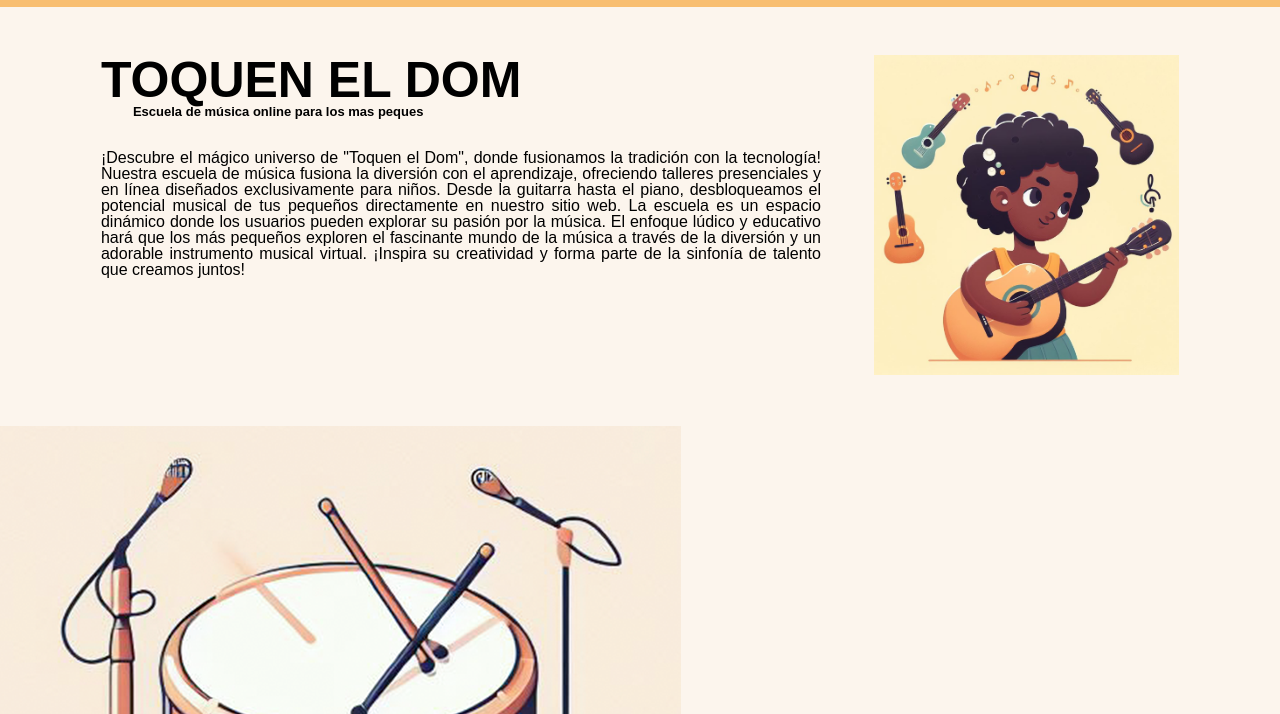
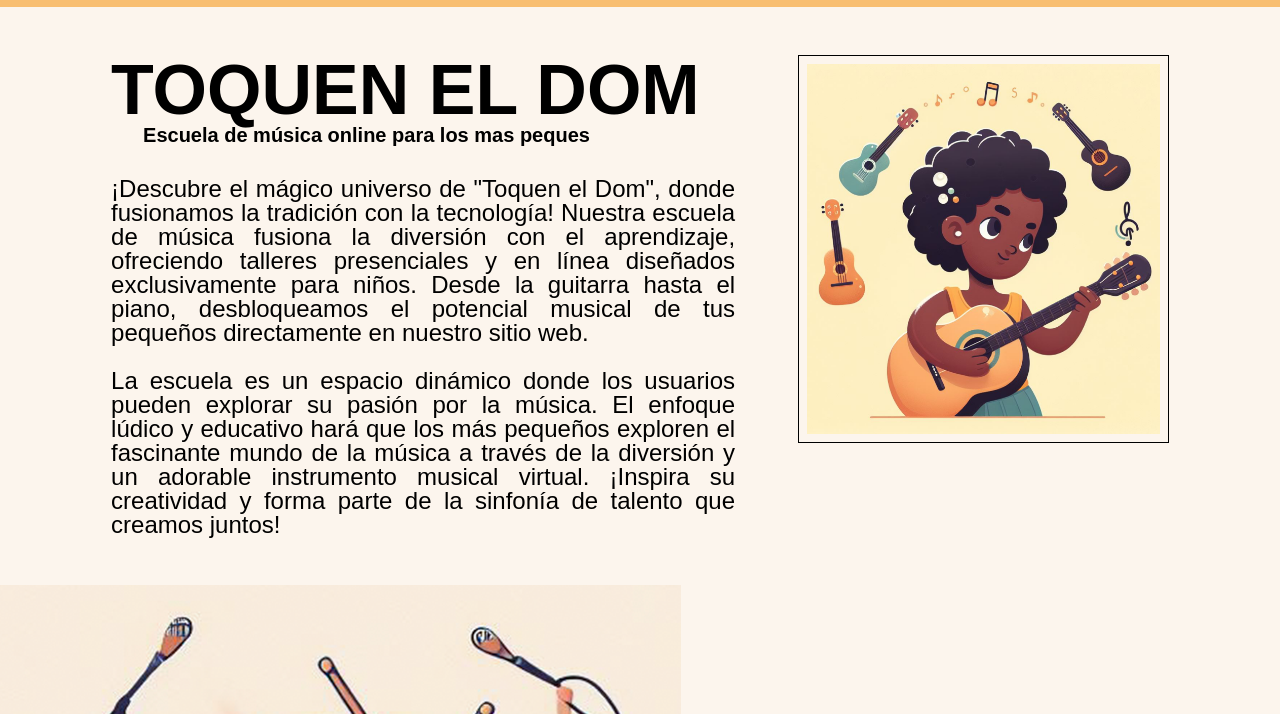
Before and after one commit to melitacasola/toquen-el-dom-g4, a plain HTML site: page home.html in a window 1280 px wide. Shown: the part 86-800 px from the top of the page. Drawn offline with nearby package versions, Linux system fonts and the light colour scheme; a web font is replaced by a local one.

Commit message:
ajuste pagina home

```diff
--- a/assets/css/style.css
+++ b/assets/css/style.css
@@ -86,8 +86,11 @@ nav ul li a:hover {
 }
 
 /* PÁGINA HOME */
+
 .hm-image img{
-    max-height: 320px;
+    max-height: 370px;
+    border: 1px solid #000;
+    padding: 8px;
 }
 .hm-descriptivo {
     display: flex;
@@ -96,24 +99,25 @@ nav ul li a:hover {
 }
 
 .hm-texto {
-    width: 45rem;
+    width: 39rem;
     font-family: 'Solway', sans-serif;
 }
 
 .hm-texto h1{
     font-family: 'Oliver', sans-serif;
-    font-size: 50px;
+    font-size: 70px;
 }
 
 .hm-texto h2 {
     font-family: 'Oliver', sans-serif;
-    font-size: 13px;
+    font-size: 20px;
     padding-left: 2rem;
 }
 
 .hm-texto p{
     text-align: justify;
     margin-top: 2rem;
+    font-size: 24px;
 }
 
 /* página construcción */
--- a/home.html
+++ b/home.html
@@ -40,7 +40,7 @@
                 <div class="hm-texto">
                     <h1>TOQUEN EL DOM</h1>
                     <h2>Escuela de música online para los mas peques</h2>
-                    <p>¡Descubre el mágico universo de "Toquen el Dom", donde fusionamos la tradición con la tecnología! Nuestra escuela de música fusiona la diversión con el aprendizaje, ofreciendo talleres presenciales y en línea diseñados exclusivamente para niños. Desde la guitarra hasta el piano, desbloqueamos el potencial musical de tus pequeños directamente en nuestro sitio web. La escuela es un espacio dinámico donde los usuarios pueden explorar su pasión por la música. El enfoque lúdico y educativo hará que los más pequeños exploren el fascinante mundo de la música a través de la diversión y un adorable instrumento musical virtual. ¡Inspira su creatividad y forma parte de la sinfonía de talento que creamos juntos!
+                    <p>¡Descubre el mágico universo de "Toquen el Dom", donde fusionamos la tradición con la tecnología! Nuestra escuela de música fusiona la diversión con el aprendizaje, ofreciendo talleres presenciales y en línea diseñados exclusivamente para niños. Desde la guitarra hasta el piano, desbloqueamos el potencial musical de tus pequeños directamente en nuestro sitio web. <br><br>La escuela es un espacio dinámico donde los usuarios pueden explorar su pasión por la música. El enfoque lúdico y educativo hará que los más pequeños exploren el fascinante mundo de la música a través de la diversión y un adorable instrumento musical virtual. ¡Inspira su creatividad y forma parte de la sinfonía de talento que creamos juntos!
                     </p>
                 </div>
                 <aside class="hm-image">
```
Also changed, not shown: pages/aboutUs.html (+1 -1 lines).
